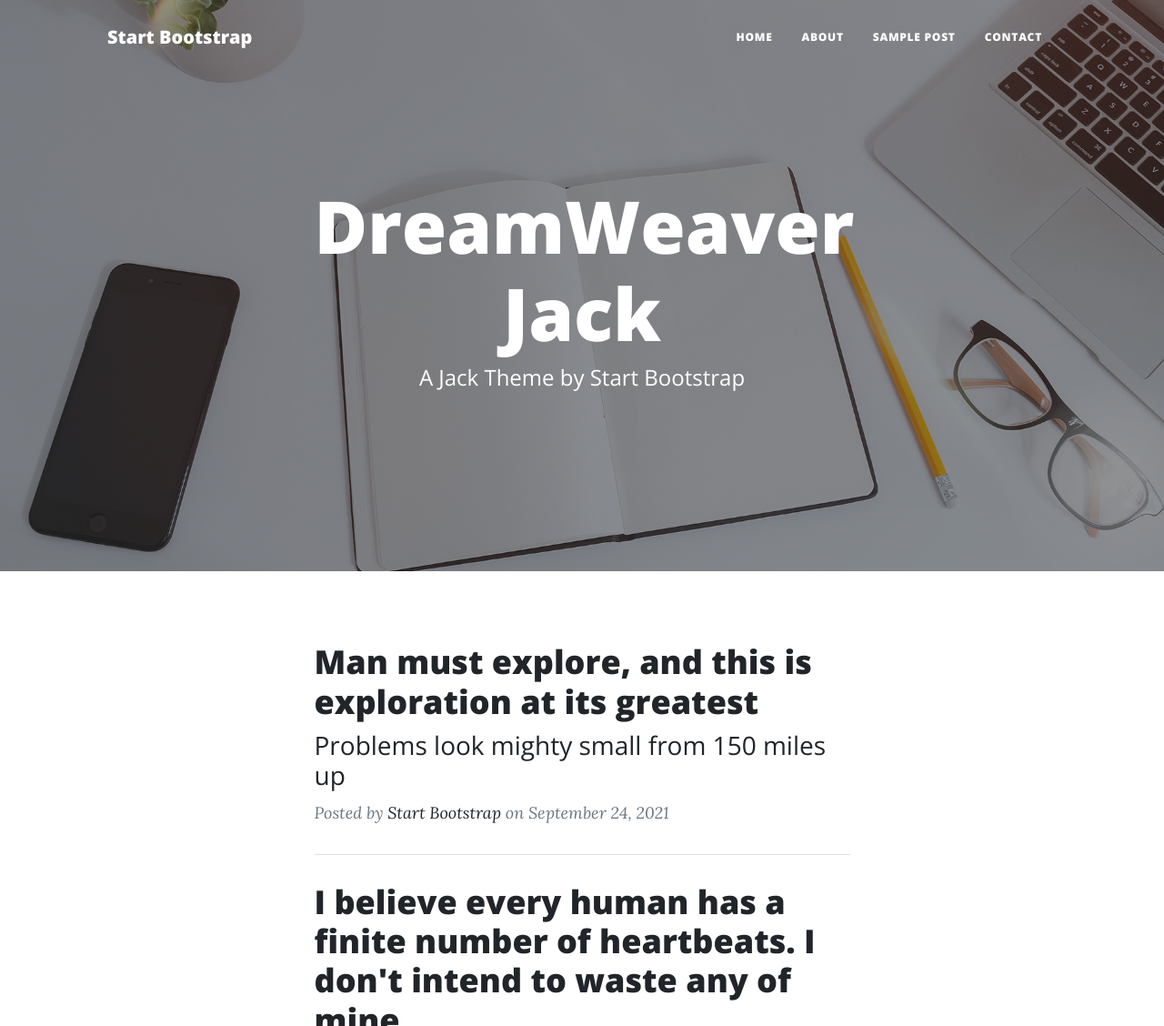
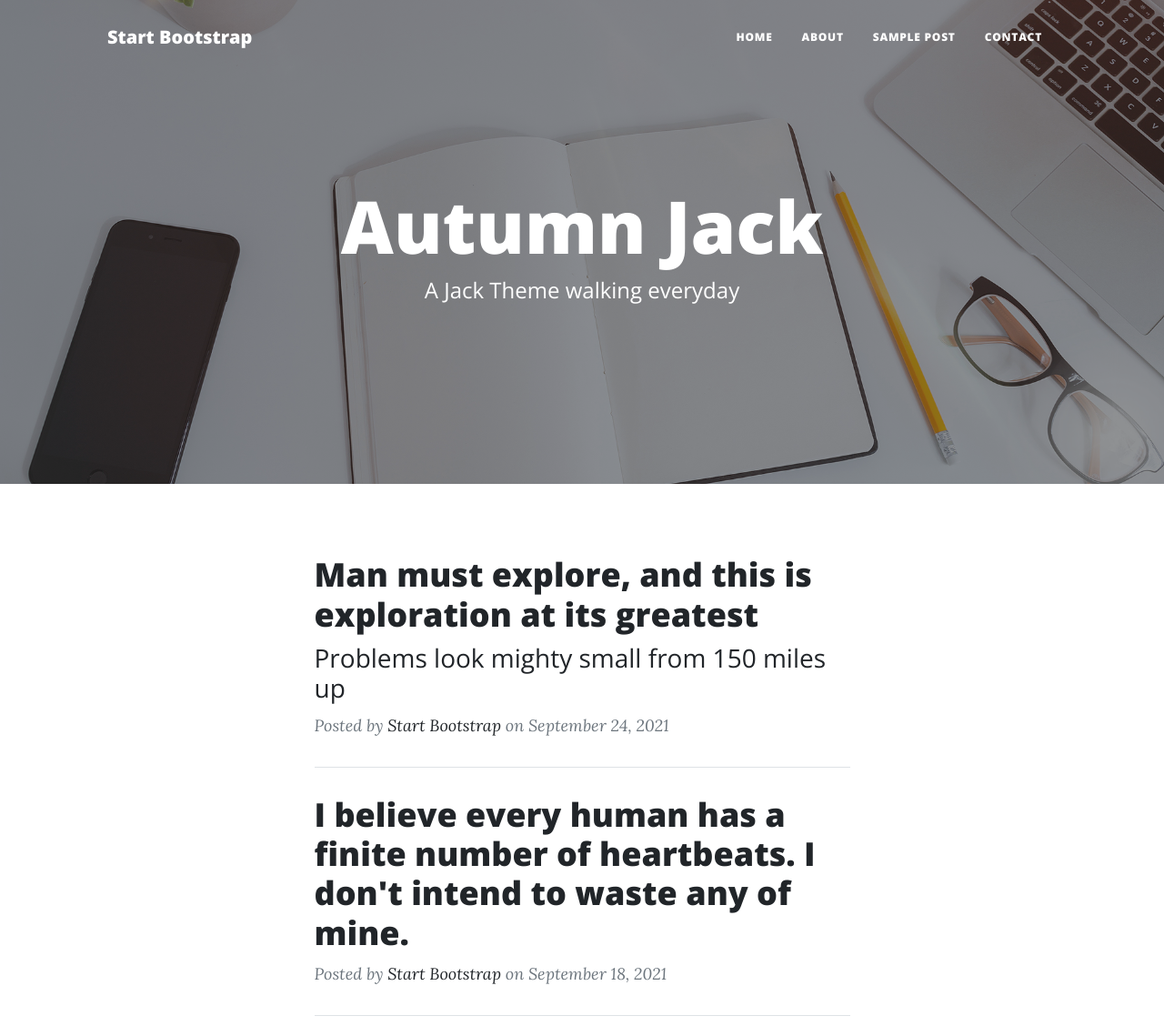
Before and after one commit to torbain/MyGitSite, a plain HTML site: page index.html in a window 1280 px wide. Shown: the top 1128 px of the page at 91% size. Drawn offline with nearby package versions, Linux system fonts and the light colour scheme.

Commit message:
Update index.html

```diff
--- a/index.html
+++ b/index.html
@@ -40,8 +40,8 @@
                 <div class="row gx-4 gx-lg-5 justify-content-center">
                     <div class="col-md-10 col-lg-8 col-xl-7">
                         <div class="site-heading">
-                            <h1>DreamWeaver Jack</h1>
-                            <span class="subheading">A Jack Theme by Start Bootstrap</span>
+                            <h1>Autumn Jack</h1>
+                            <span class="subheading">A Jack Theme walking everyday</span>
                         </div>
                     </div>
                 </div>
```
